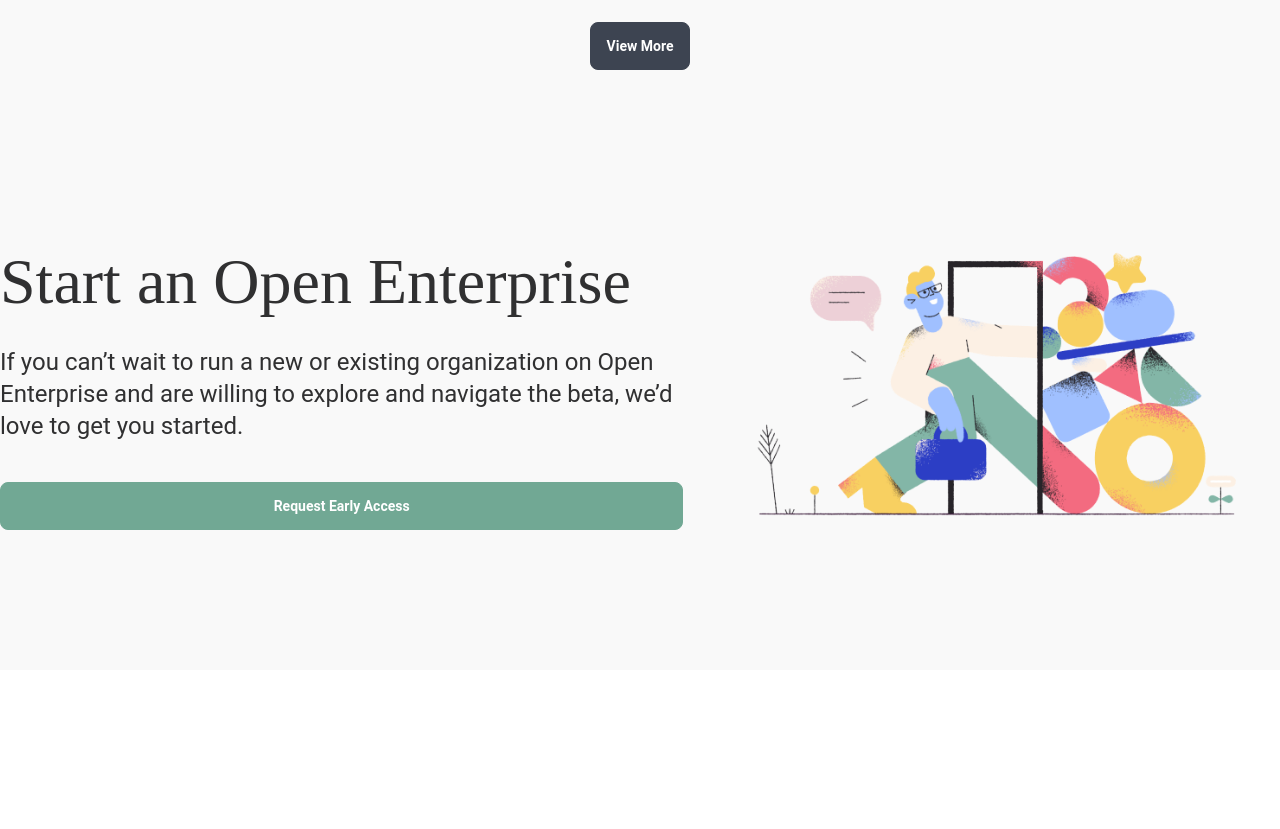
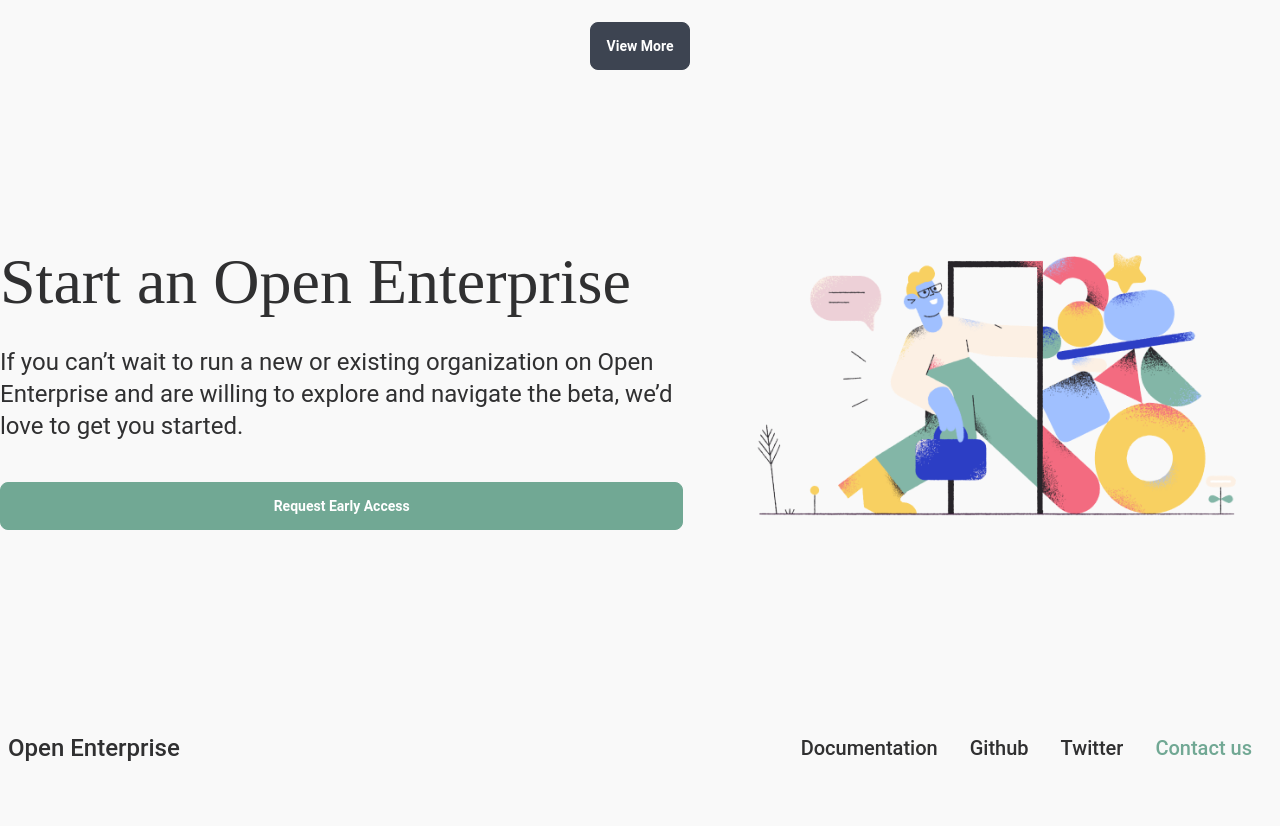
Before and after one commit to zeynabmvs/FyloDarkLandingPage, a website: page index.html in a window 1280 px wide. Shown: the part 3822-4651 px from the top of the page. Drawn offline with Linux system fonts and the light colour scheme; a web font is replaced by a local one.

Commit message:
footer done

```diff
--- a/index.html
+++ b/index.html
@@ -344,8 +344,23 @@
         </div>
     </section>
 
+    <footer class="container py-10">
+        <div class="navbar">
+            <div class="flex-1">
+                <a href='#' class="normal-case text-2xl font-medium">Open Enterprise</a>
+            </div>
+            <div class="flex-none">
+                <ul class="menu menu-horizontal px-1 text-xl font-medium text-black">
+                    <li><a>Documentation</a></li>
+                    <li><a>Github</a></li>
+                    <li><a>Twitter</a></li>
+                    <li><a class="text-primary">Contact us</a></li>
+                </ul>
+            </div>
+        </div>
 
-    <footer class="mt-80"></footer>
+    </footer>
+
     <script src="dist/scripts.js"></script>
 
 </body>
```
